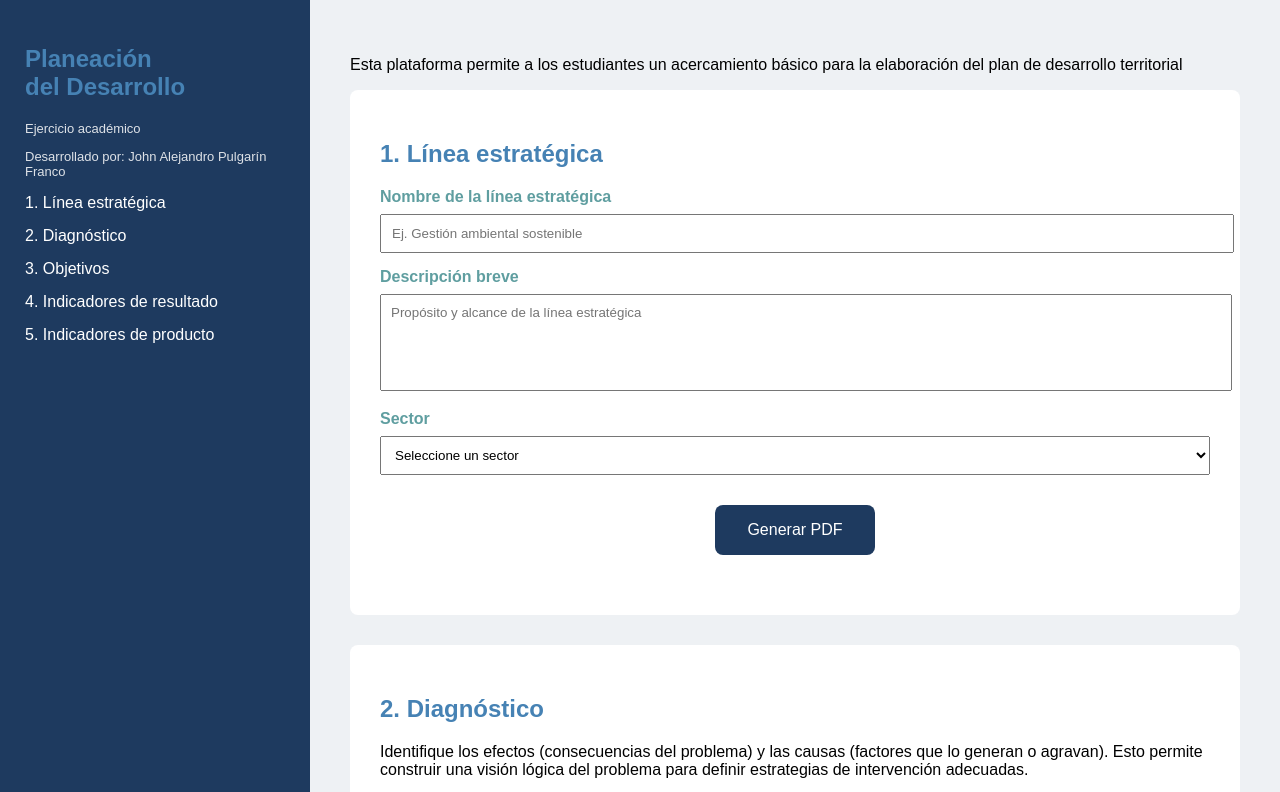
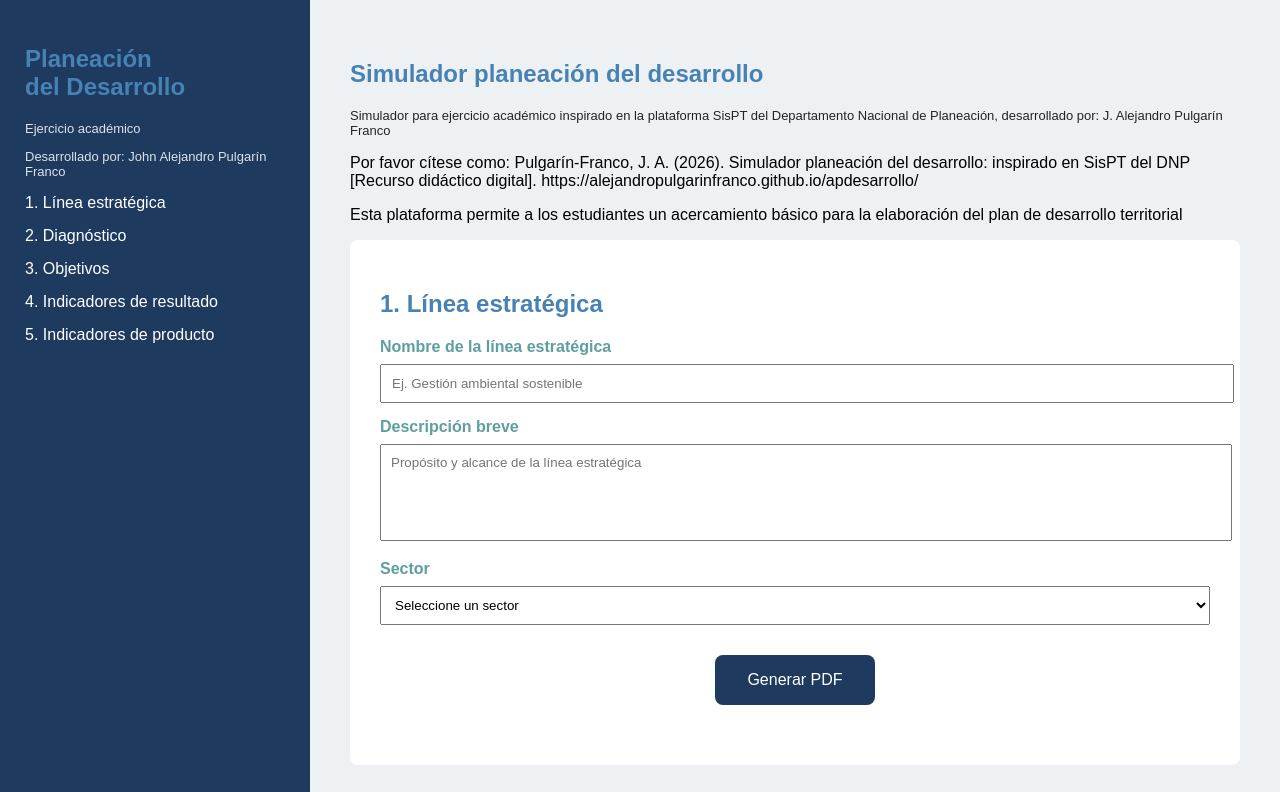
Before and after one commit to alejandropulgarinfranco/apdesarrollo, a plain HTML site: page index.html in a window 1280 px wide. Shown: the top 792 px of the page. Drawn offline with Linux system fonts and the light colour scheme.

Commit message:
Update index.html

```diff
--- a/index.html
+++ b/index.html
@@ -27,6 +27,10 @@
 
   <!-- CONTENIDO -->
   <div class="content" id="documento">
+
+  <h2>Simulador planeación del desarrollo</h2>
+    <p style="font-size:13px; opacity:0.85;">Simulador para ejercicio académico inspirado en la plataforma SisPT del Departamento Nacional de Planeación, desarrollado por: J. Alejandro Pulgarín Franco</p>
+    <p>Por favor cítese como:  Pulgarín-Franco, J. A. (2026). Simulador planeación del desarrollo: inspirado en SisPT del DNP [Recurso didáctico digital]. https://alejandropulgarinfranco.github.io/apdesarrollo/</p>
 
   <p>Esta plataforma permite a los estudiantes un acercamiento básico para la elaboración del plan de desarrollo territorial</p>
 
```
